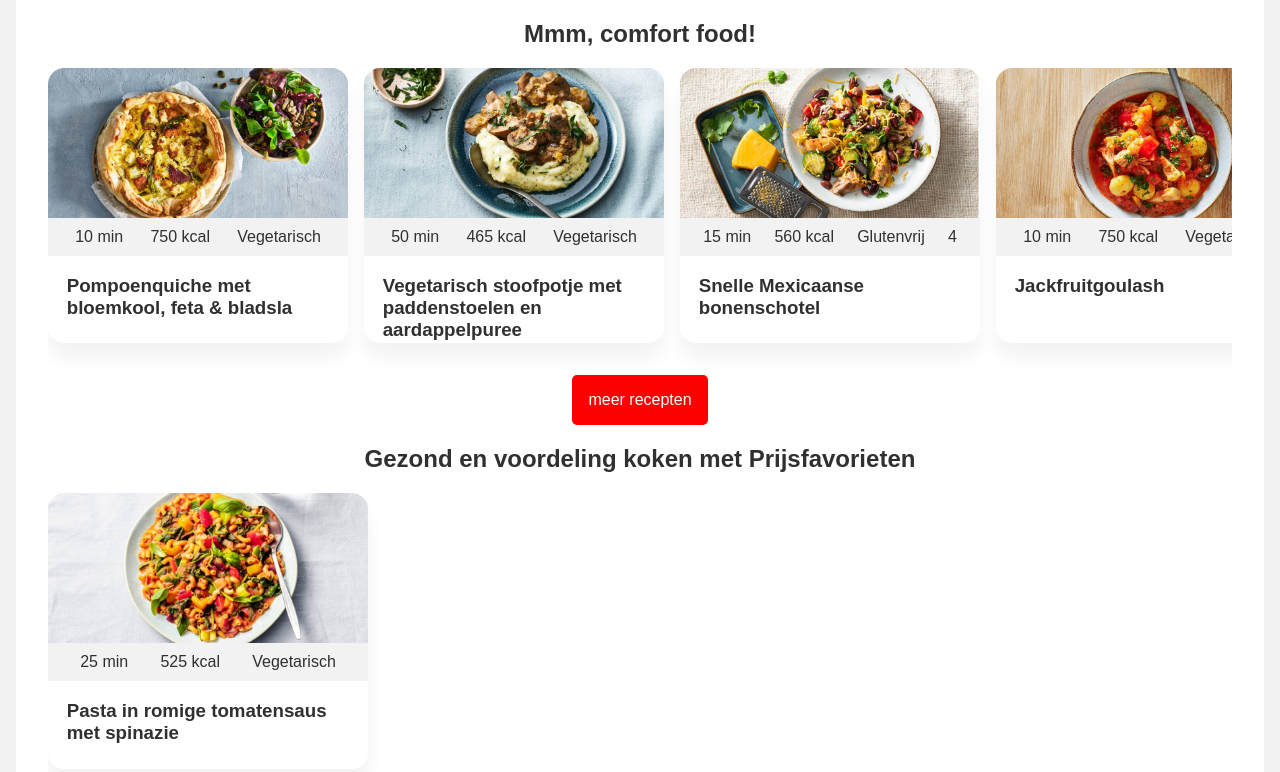
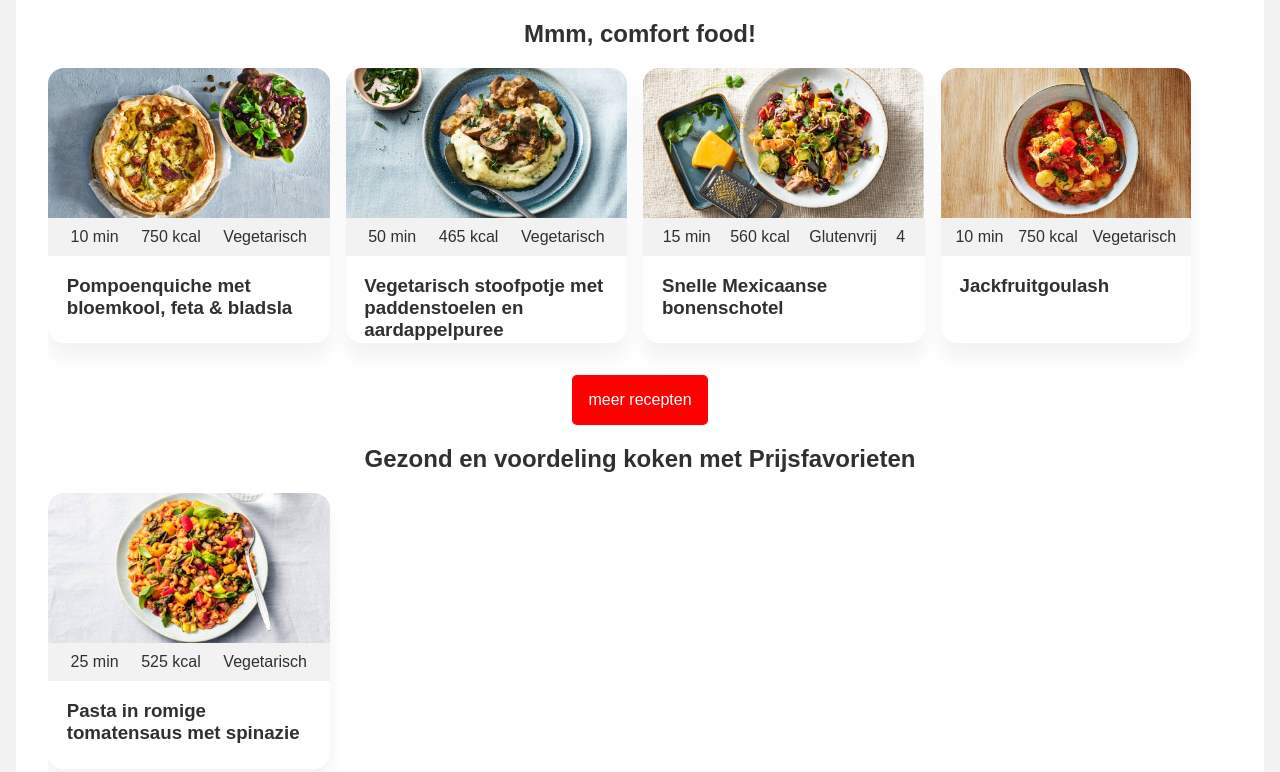
Before and after one commit to Lisaroelvink/blokweb, a plain HTML site: page index.html in a window 1280 px wide. Shown: the part 1129-1901 px from the top of the page. Drawn offline with Linux system fonts and the light colour scheme.

Commit message:
Update style.css

```diff
--- a/styles/style.css
+++ b/styles/style.css
@@ -146,6 +146,7 @@ main section:not(:first-of-type) div {
   align-self: flex-start;
 }
 
+
 section article ul {
   display: flex;
   flex-direction: row;
@@ -182,3 +183,14 @@ section a:last-of-type:hover {
 article {
   padding-top: 2em;
 }
+
+
+@media screen and (min-width: 1024px) {
+  main section:not(:first-of-type) div {
+    flex-wrap: wrap;
+  }
+  main section article {
+    min-width: 250px;
+    max-width: 22vw;
+  }
+}
```
